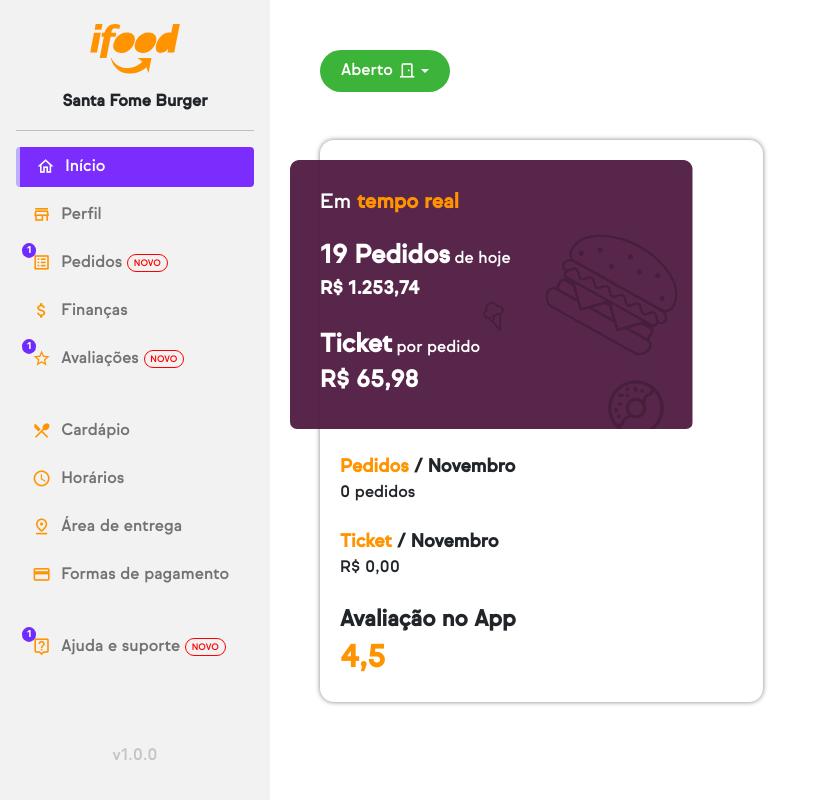
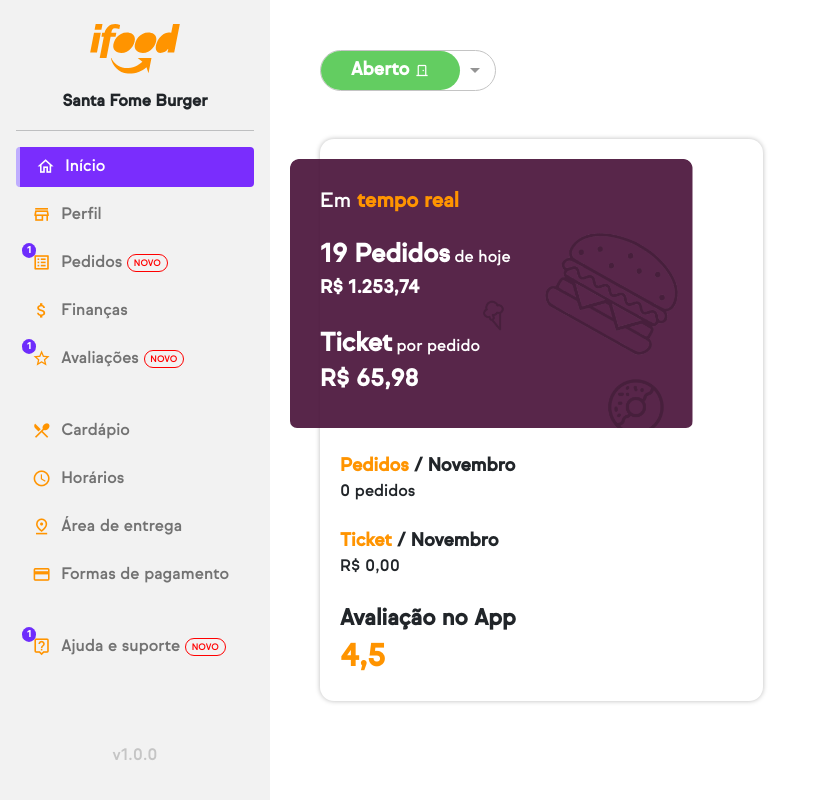
Before and after one commit to HectorFront/delivery-adm, a React (Create React App) app: page /home in a window 1280 px wide. Shown: the whole page, without its empty margins (0-813 px from the left). Built offline with nearby package versions, Linux system fonts and the light colour scheme.

Commit message:
Changed - Dropdown de status do restaurante

```diff
--- a/src/helpers/box/styles.ts
+++ b/src/helpers/box/styles.ts
@@ -1,6 +1,5 @@
 /** @name Dependencies */
 import styled from 'styled-components';
-
 
 export const ElBox = styled.div`
   padding: 20px;
--- a/src/modules/auth/register/index.tsx
+++ b/src/modules/auth/register/index.tsx
@@ -112,7 +112,8 @@
      */
     nextStep() {
         let { stepCurrent, progressBar } = this.state;
-        stepCurrent+=1; progressBar += this.progressByStage;
+        stepCurrent+=1;
+        progressBar += this.progressByStage;
         this.setState({ stepCurrent, progressBar });
     }
 
@@ -124,7 +125,8 @@
         if(stepCurrent <= 1) {
             return this.props.history.goBack()
         } else {
-            stepCurrent-=1; progressBar -= this.progressByStage;
+            stepCurrent-=1;
+            progressBar -= this.progressByStage;
             this.setState({ stepCurrent, progressBar });
         }
     }
@@ -199,8 +201,8 @@
                             </Render>
                             <Render has={this.isVisibleStep(5)}>
                                 <CreateLogin
+                                    data={{ login, password }}
                                     onChange={this.onChangeInputRegister}
-                                    data={{ login, password }}
                                 />
                             </Render>
                             <Button secondary onClick={this.nextStep}>
--- a/src/modules/dashboard/helpers/realTime/styles.ts
+++ b/src/modules/dashboard/helpers/realTime/styles.ts
@@ -12,8 +12,8 @@
   transition: all .2s;
   border-radius: 14px;
   background-color: white;
-  box-shadow: 0 0 5px 0 gray;
-  ${flex({ wrap: 'wrap', direction: 'row', alignX: 'space-between', alignY: 'center' })};
+  box-shadow: 0 0 5px 0 #bbbbbb;
+  ${flex({wrap: 'wrap', direction: 'row', alignX: 'space-between', alignY: 'center'})};
   @media screen and (max-width: 1000px) {
     padding: 10px;
   }
--- a/src/template/app/restaurantStatus/index.tsx
+++ b/src/template/app/restaurantStatus/index.tsx
@@ -47,12 +47,14 @@
     const { action: { color, icon: iconAction, text }, status, icon: iconStatus } = STATUS[collectToggle];
     return (
         <S.Container>
-            <S.Dropdown open={isRestaurantOpen}>
-                {status}&nbsp;<MaterialIcon icon={iconStatus} pointer/>
+            <S.Dropdown>
+                <S.TextDropdown open={isRestaurantOpen}>
+                    {status}&nbsp;<MaterialIcon icon={iconStatus} pointer size={15} />&nbsp;&nbsp;
+                </S.TextDropdown>
             </S.Dropdown>
             <S.List>
                 <S.Item>
-                    <MaterialIcon icon={iconAction} color={color} />&nbsp;
+                    <MaterialIcon icon={iconAction} color={color}/>&nbsp;
                     <S.Text>{text} restaurante</S.Text>
                 </S.Item>
             </S.List>
--- a/src/template/app/restaurantStatus/styles.tsx
+++ b/src/template/app/restaurantStatus/styles.tsx
@@ -2,7 +2,7 @@
 /** @name Mixins */
 import { flex } from "mixins/global";
 /** @name Interface */
-import { DropdownProps, TextProps } from "./stylesInterfaces";
+import { TextDropdownProps, TextProps} from "./stylesInterfaces";
 
 export const Container = styled.div.attrs({
     className: 'dropdown mb-5'
@@ -13,13 +13,19 @@
     className: 'btn dropdown-toggle',
     'data-bs-toggle': 'dropdown',
     'aria-expanded': 'false'
-})<DropdownProps>`
+})`
   color: white;
-  padding: 8px 20px;
+  font-weight: bold;
+  padding: 0 15px 0 0;
   border-radius: 50px;
   transition: all .2s;
-  background-color: ${props => props.open ? '#3CB339' : '#bb2d3b'};
-  ${flex({ wrap: 'no-wrap', direction: 'row', alignY: 'center', alignX: 'center' })};
+  border: 1px solid #C4C4C4;
+  ${flex({wrap: 'no-wrap', direction: 'row', alignY: 'center', alignX: 'center'})};
+  &:after {
+    color: #949494;
+    font-size: 18px;
+    margin-left: 10px;
+  }
   &:hover {
     opacity: .9;
     color: white;
@@ -28,6 +34,15 @@
   &:focus {
     box-shadow: none;
   }
+`;
+
+export const TextDropdown = styled.div<TextDropdownProps>`
+  height: 100%;
+  font-size: 18px;
+  border-radius: 50px;
+  padding: 6px 20px 6px 30px;
+  background-color: ${props => props.open ? '#63CD61' : '#bb2d3b'};
+  ${flex({wrap: 'nowrap', direction: 'row', alignX: 'center', alignY: 'center'})};
 `;
 
 export const List = styled.ul.attrs({
--- a/src/template/app/restaurantStatus/stylesInterfaces.ts
+++ b/src/template/app/restaurantStatus/stylesInterfaces.ts
@@ -1,4 +1,4 @@
-export interface DropdownProps {
+export interface TextDropdownProps {
     open: boolean | null
 }
 
```
